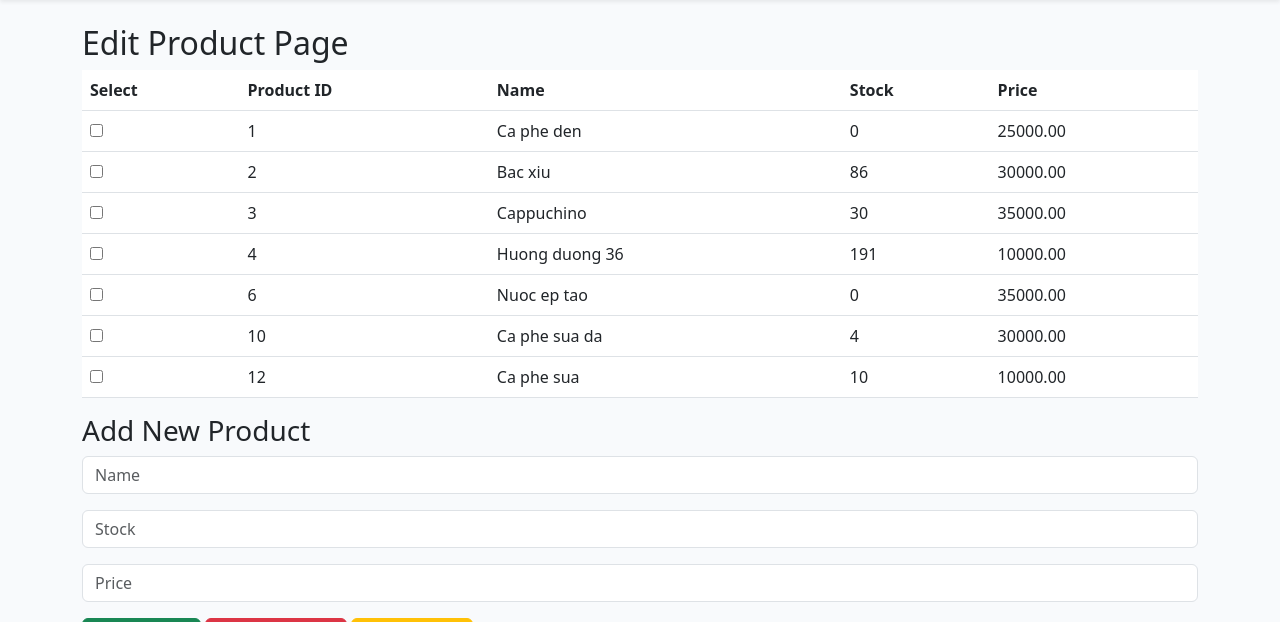
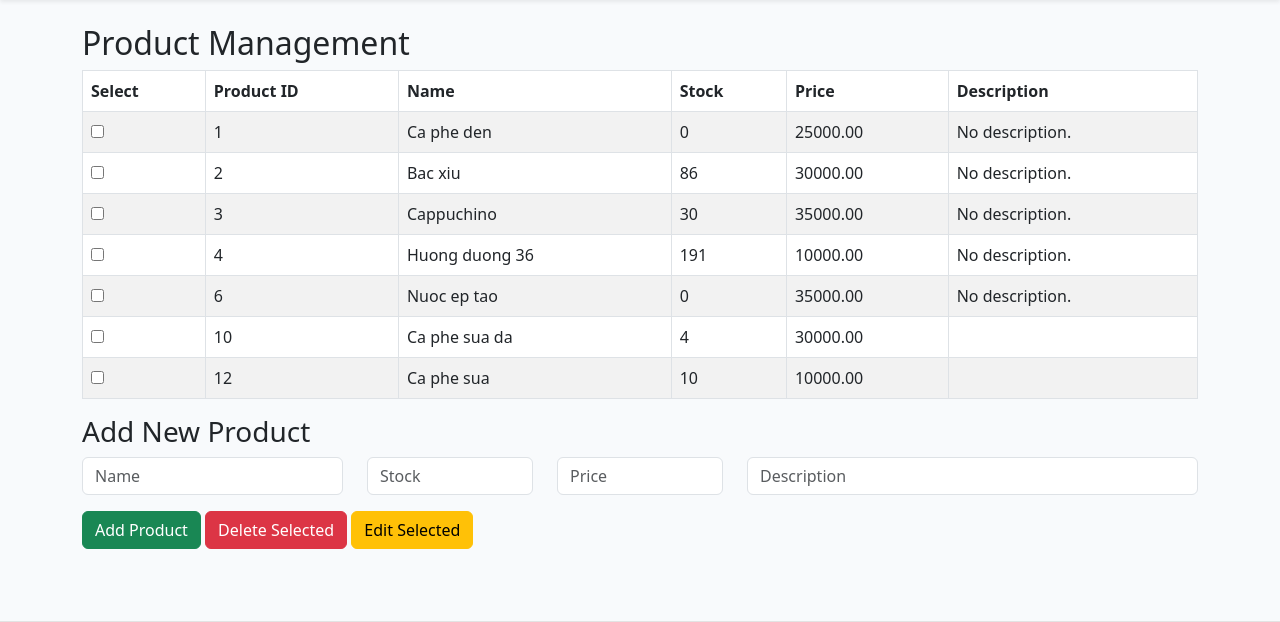
Before and after one commit to nicknewbie2k3/coffee-management-website, a Django app: page /adminpage/editproduct/ in a window 1280 px wide. Shown: the part 56-678 px from the top of the page. Run offline with Django 5.2, Linux system fonts and the light colour scheme; data comes from the database, SQL or seed files in the repository; both versions use the stored data as it was after the commit.

Commit message:
Interface for remaining pages

```diff
--- a/demo/myapp/templates/base.html
+++ b/demo/myapp/templates/base.html
@@ -8,9 +8,7 @@
         Django App
       {% endblock %}
     </title>
-    <!-- Bootstrap 5 CSS -->
     <link href="https://cdn.jsdelivr.net/npm/bootstrap@5.3.0/dist/css/bootstrap.min.css" rel="stylesheet">
-    <!-- Bootstrap Icons -->
     <link href="https://cdn.jsdelivr.net/npm/bootstrap-icons@1.11.3/font/bootstrap-icons.css" rel="stylesheet">
     <style>
       body {
@@ -31,7 +29,6 @@
     </style>
   </head>
   <body>
-    <!-- Navbar -->
     <nav class="navbar navbar-expand-lg navbar-dark bg-primary sticky-top shadow-sm">
       <div class="container">
         <a class="navbar-brand d-flex align-items-center" href="/">
--- a/demo/myapp/templates/editproduct.html
+++ b/demo/myapp/templates/editproduct.html
@@ -1,12 +1,12 @@
 {% extends "base.html" %}
 
-{% block title %}Edit Product{% endblock %}
+{% block title %}Edit Products{% endblock %}
 
 {% block content %}
-<h2>Edit Product Page</h2>
+<h2>Product Management</h2>
 <form method="post">
     {% csrf_token %}
-    <table class="table">
+    <table class="table table-striped table-bordered table-hover">
         <thead>
             <tr>
                 <th>Select</th>
@@ -14,6 +14,7 @@
                 <th>Name</th>
                 <th>Stock</th>
                 <th>Price</th>
+                <th>Description</th>
             </tr>
         </thead>
         <tbody>
@@ -26,19 +27,25 @@
                 <td>{{ product.name }}</td>
                 <td>{{ product.stock }}</td>
                 <td>{{ product.price }}</td>
+                <td>{{ product.description }}</td>
             </tr>
             {% endfor %}
         </tbody>
     </table>
     <h3>Add New Product</h3>
-    <div class="mb-3">
-        <input type="text" name="name" placeholder="Name" class="form-control">
-    </div>
-    <div class="mb-3">
-        <input type="number" name="stock" placeholder="Stock" class="form-control">
-    </div>
-    <div class="mb-3">
-        <input type="number" step="0.01" name="price" placeholder="Price" class="form-control">
+    <div class="row mb-3">
+        <div class="col-md-3">
+            <input type="text" name="name" class="form-control" placeholder="Name" required>
+        </div>
+        <div class="col-md-2">
+            <input type="number" name="stock" class="form-control" placeholder="Stock" min="0" required>
+        </div>
+        <div class="col-md-2">
+            <input type="number" name="price" class="form-control" placeholder="Price" min="0" step="0.01" required>
+        </div>
+        <div class="col-md-5">
+            <input type="text" name="description" class="form-control" placeholder="Description" required>
+        </div>
     </div>
     <button type="submit" name="action" value="add" class="btn btn-success">Add Product</button>
     <button type="submit" name="action" value="delete" class="btn btn-danger">Delete Selected</button>
@@ -50,14 +57,19 @@
 <form method="post">
     {% csrf_token %}
     <input type="hidden" name="edit_productid" value="{{ edit_product.productid }}">
-    <div class="mb-3">
-        <input type="text" name="edit_name" value="{{ edit_product.name }}" class="form-control">
-    </div>
-    <div class="mb-3">
-        <input type="number" name="edit_stock" value="{{ edit_product.stock }}" class="form-control">
-    </div>
-    <div class="mb-3">
-        <input type="number" step="0.01" name="edit_price" value="{{ edit_product.price }}" class="form-control">
+    <div class="row mb-3">
+        <div class="col-md-3">
+            <input type="text" name="edit_name" class="form-control" value="{{ edit_product.name }}" required>
+        </div>
+        <div class="col-md-2">
+            <input type="number" name="edit_stock" class="form-control" value="{{ edit_product.stock }}" min="0" required>
+        </div>
+        <div class="col-md-2">
+            <input type="number" name="edit_price" class="form-control" value="{{ edit_product.price }}" min="0" step="0.01" required>
+        </div>
+        <div class="col-md-5">
+            <input type="text" name="edit_description" class="form-control" value="{{ edit_product.description }}" required>
+        </div>
     </div>
     <button type="submit" name="action" value="save_edit" class="btn btn-primary">Save Changes</button>
 </form>
```
Also changed, not shown: demo/myapp/templates/adminlogin.html (+23 -8 lines), demo/myapp/templates/login.html (+26 -14 lines), demo/myapp/templates/vieworder.html (+7 -9 lines), demo/db.sqlite3.
